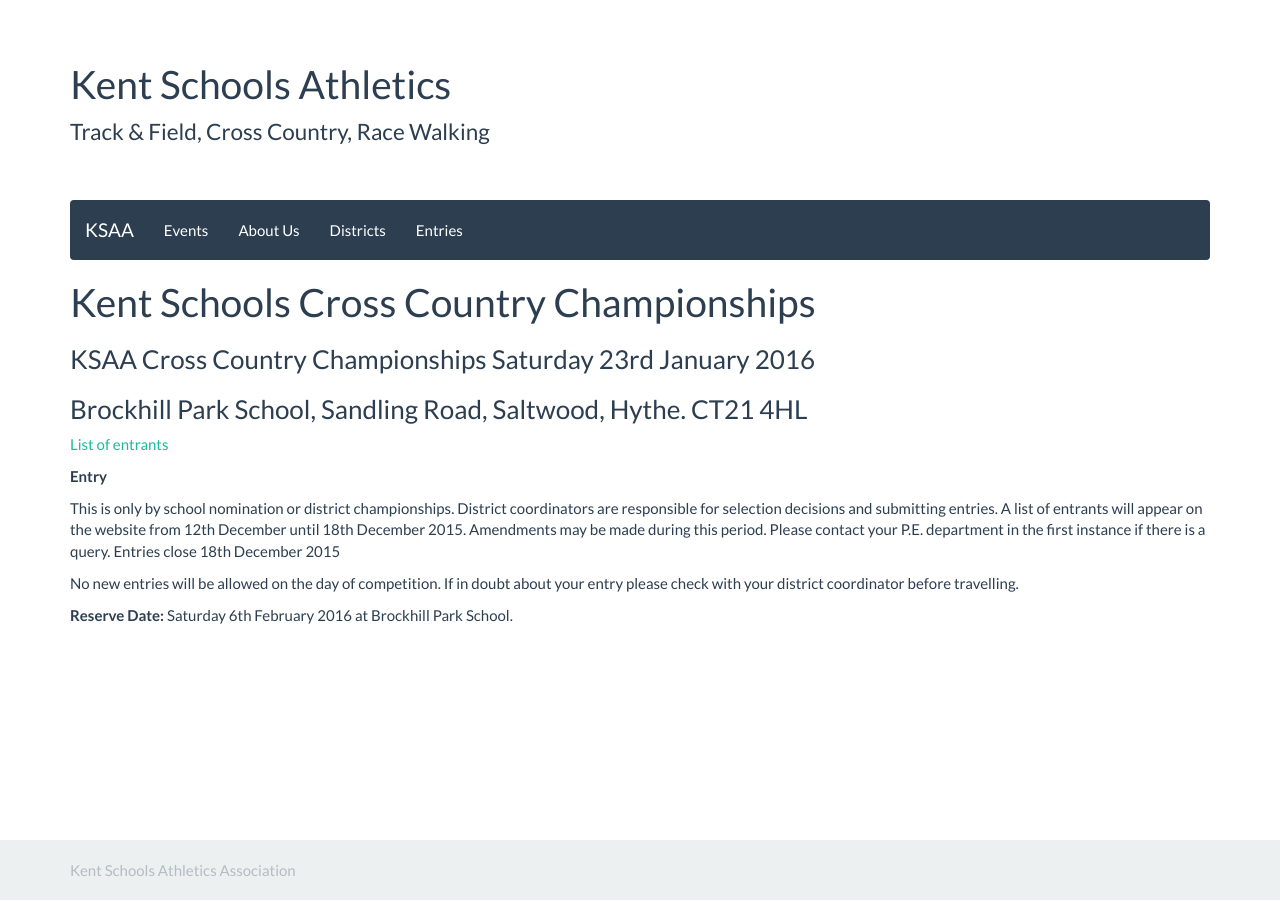
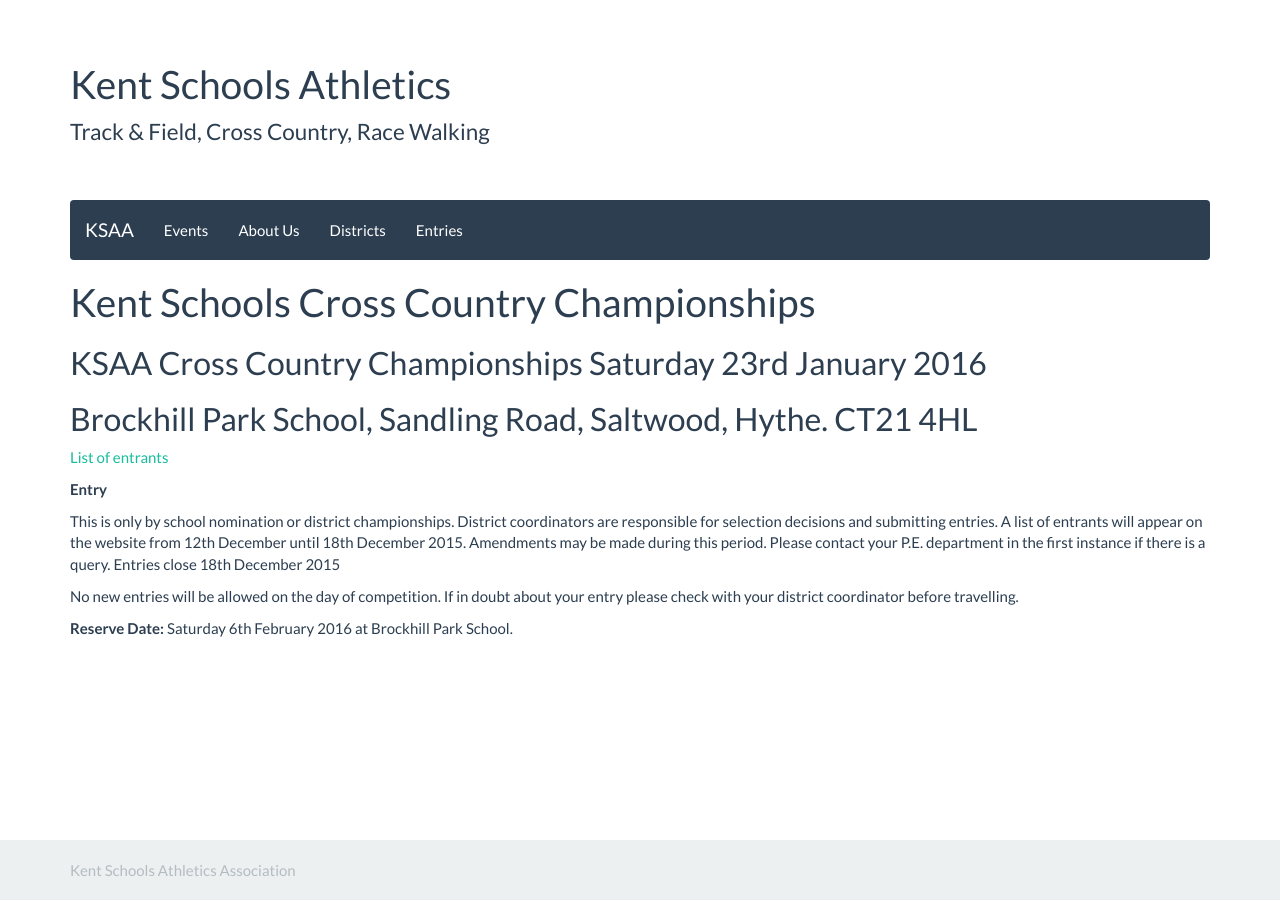
Before and after one commit to chrisnewark/chrisnewark.github.io, a Jekyll site: the page built from _events/15-16/2016-01-23-kent-schools-cross-country-champs.md, in a window 1280 px wide. Built offline with Jekyll 4.4.1, drawn with Linux system fonts in a browser that asks for light colours; nearby versions of some CDN libraries.

Commit message:
Changed titltes to h2

```diff
--- a/_events/15-16/2016-01-23-kent-schools-cross-country-champs.md
+++ b/_events/15-16/2016-01-23-kent-schools-cross-country-champs.md
@@ -5,9 +5,9 @@
 location: Brockhill
 ---
 
-### KSAA Cross Country Championships Saturday 23rd January 2016
+## KSAA Cross Country Championships Saturday 23rd January 2016
 
-### Brockhill Park School, Sandling Road, Saltwood, Hythe. CT21 4HL
+## Brockhill Park School, Sandling Road, Saltwood, Hythe. CT21 4HL
 
 <a href="/files/events/15-16/2016-01-23-kent-schools-cross-country-champs/KSAAProgramme2016-ForReview.pdf">List of entrants</a>
 
```
